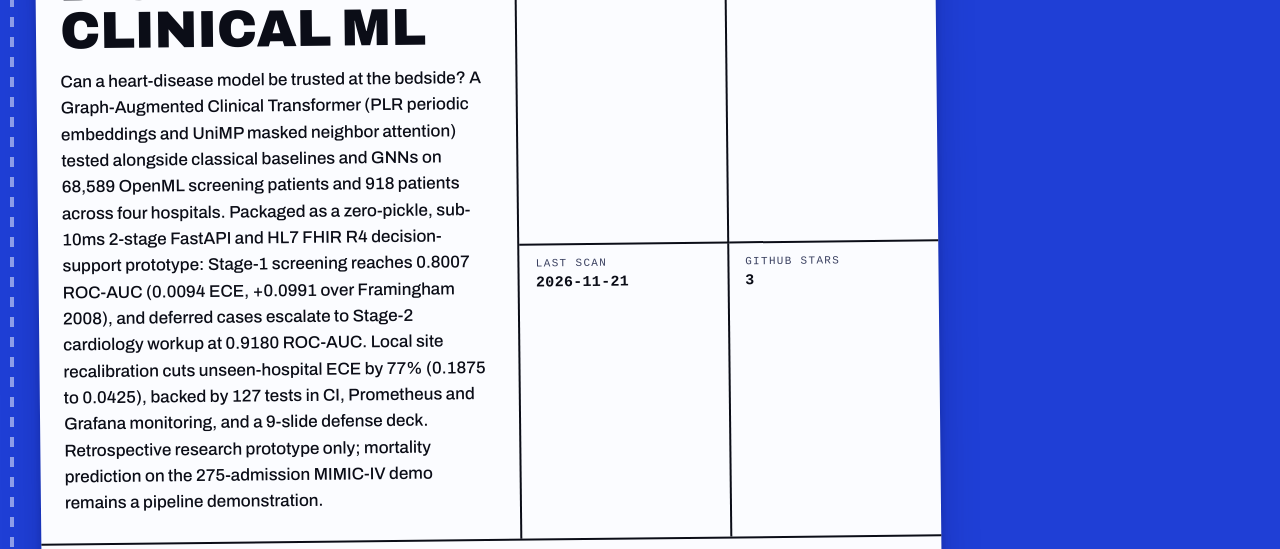
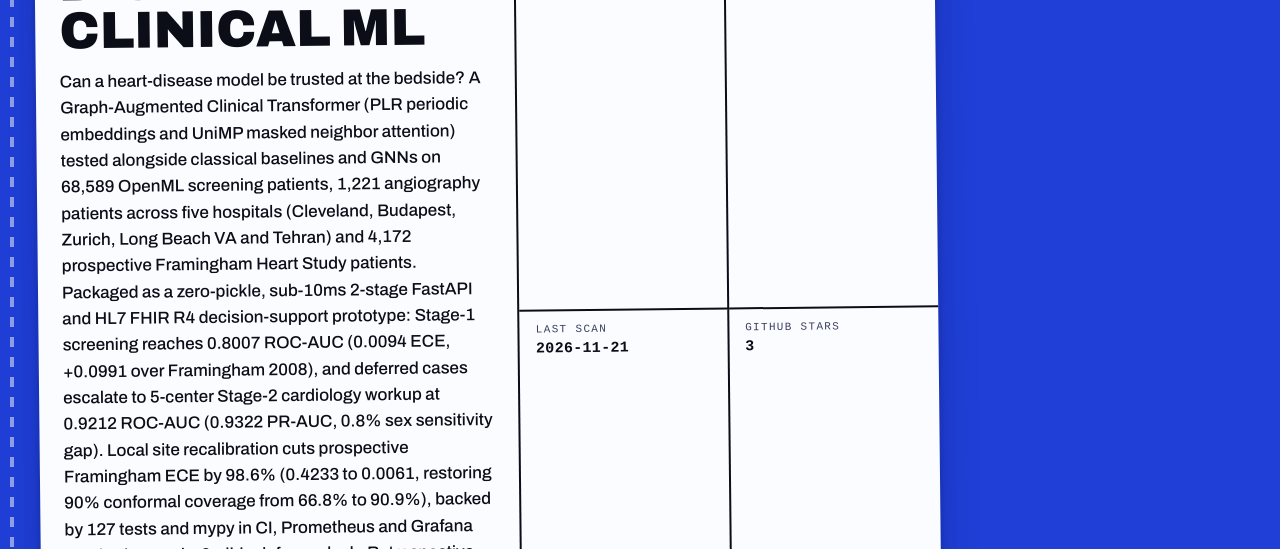
Before and after one commit to YahyaLendani/YahyaLendani.github.io, a plain HTML site: page site/index.html in a window 1280 px wide. Shown: the part 5584-6133 px from the top of the page. Drawn offline with Linux system fonts and the light colour scheme; no server answers; a web font is replaced by a local one.

Commit message:
Update Heart Disease Clinical ML parcel with 5-center 0.9212 Stage-2 AUC & Framingham 4,172 external proof

```diff
--- a/site/index.html
+++ b/site/index.html
@@ -228,7 +228,7 @@
     <header><span class="mono">YL-CLINICAL-ML</span><span class="barcode" aria-hidden="true">*CLINICAL-ML*</span></header>
     <div class="parcel-main">
       <h3>Heart Disease Clinical ML</h3>
-      <p>Can a heart-disease model be trusted at the bedside? A Graph-Augmented Clinical Transformer (PLR periodic embeddings and UniMP masked neighbor attention) tested alongside classical baselines and GNNs on 68,589 OpenML screening patients and 918 patients across four hospitals. Packaged as a zero-pickle, sub-10ms 2-stage FastAPI and HL7 FHIR R4 decision-support prototype: Stage-1 screening reaches 0.8007 ROC-AUC (0.0094 ECE, +0.0991 over Framingham 2008), and deferred cases escalate to Stage-2 cardiology workup at 0.9180 ROC-AUC. Local site recalibration cuts unseen-hospital ECE by 77% (0.1875 to 0.0425), backed by 127 tests in CI, Prometheus and Grafana monitoring, and a 9-slide defense deck. Retrospective research prototype only; mortality prediction on the 275-admission MIMIC-IV demo remains a pipeline demonstration.</p>
+      <p>Can a heart-disease model be trusted at the bedside? A Graph-Augmented Clinical Transformer (PLR periodic embeddings and UniMP masked neighbor attention) tested alongside classical baselines and GNNs on 68,589 OpenML screening patients, 1,221 angiography patients across five hospitals (Cleveland, Budapest, Zurich, Long Beach VA and Tehran) and 4,172 prospective Framingham Heart Study patients. Packaged as a zero-pickle, sub-10ms 2-stage FastAPI and HL7 FHIR R4 decision-support prototype: Stage-1 screening reaches 0.8007 ROC-AUC (0.0094 ECE, +0.0991 over Framingham 2008), and deferred cases escalate to 5-center Stage-2 cardiology workup at 0.9212 ROC-AUC (0.9322 PR-AUC, 0.8% sex sensitivity gap). Local site recalibration cuts prospective Framingham ECE by 98.6% (0.4233 to 0.0061, restoring 90% conformal coverage from 66.8% to 90.9%), backed by 127 tests and mypy in CI, Prometheus and Grafana monitoring, and a 9-slide defense deck. Retrospective research prototype only; mortality prediction on the 275-admission MIMIC-IV demo remains a pipeline demonstration.</p>
     </div>
     <dl>
       <div><dt>Contents</dt><dd>Python, PyTorch, XGBoost, FastAPI, HL7 FHIR R4, Docker</dd></div>
```
